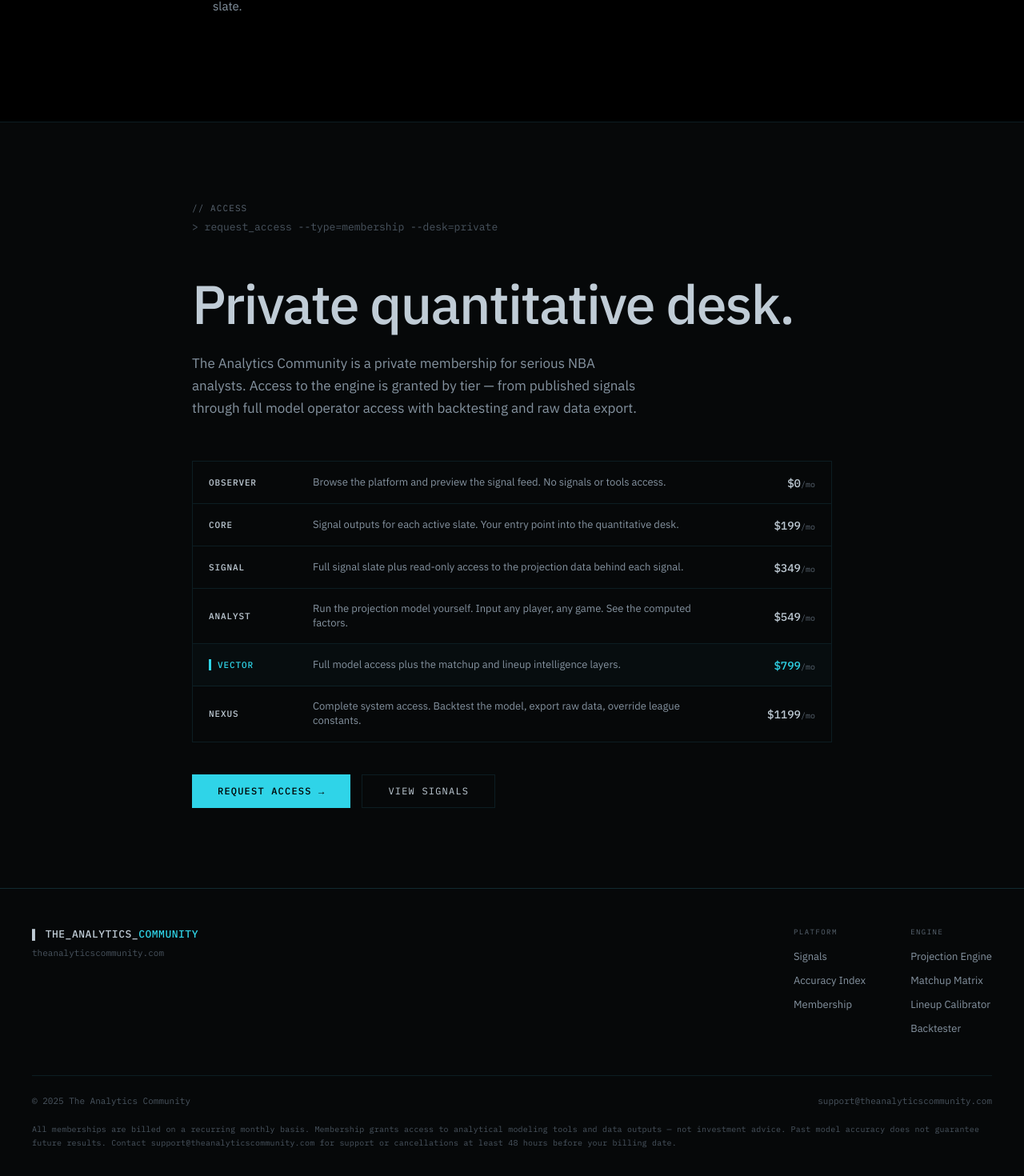
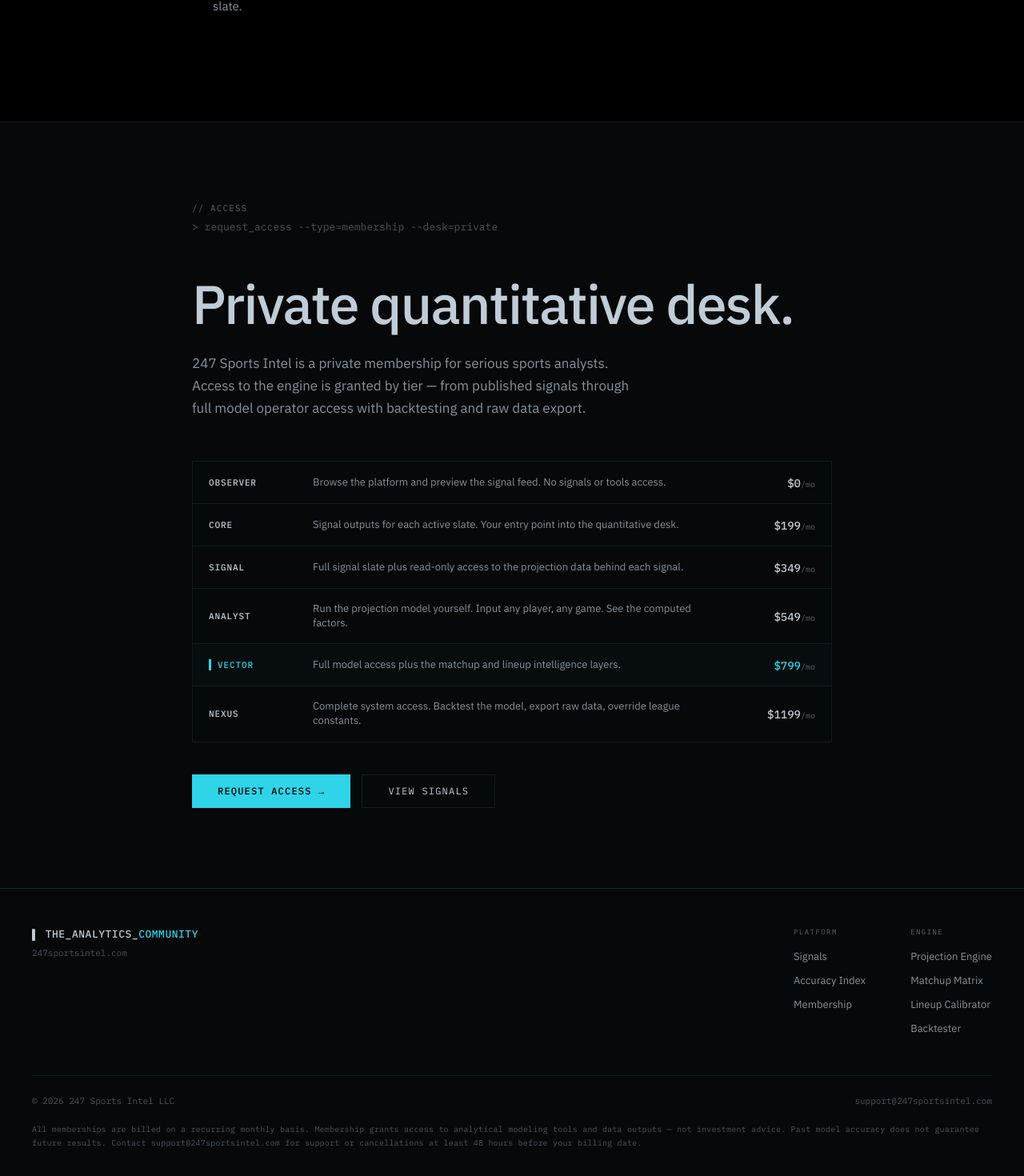
Before and after one commit to 247CashPicks/247-cash-picks, a Next.js app: page / in a window 1280 px wide. Shown: the part 2482-3952 px from the top of the page at 80% size. Built offline with nearby package versions, Linux system fonts and the light colour scheme; no server answers.

Commit message:
fix: restore preview auth and 247 branding

```diff
--- a/src/app/layout.tsx
+++ b/src/app/layout.tsx
@@ -27,7 +27,6 @@
   const sport = await getSport()
 
   return (
-    <ClerkProvider>
     <html lang="en">
       <head>
         <link rel="preconnect" href="https://fonts.googleapis.com" />
@@ -49,10 +48,11 @@
           minHeight: '100vh',
         }}
       >
+        <ClerkProvider>
           <SiteNav sport={sport} />
           {children}
+        </ClerkProvider>
       </body>
     </html>
-    </ClerkProvider>
   )
 }
--- a/src/app/page.tsx
+++ b/src/app/page.tsx
@@ -610,7 +610,7 @@
             color: C.muted, lineHeight: 1.65,
             margin: '0 0 52px', maxWidth: '560px',
           }}>
-            The Analytics Community is a private membership for serious NBA analysts.
+            247 Sports Intel is a private membership for serious sports analysts.
             Access to the engine is granted by tier — from published signals through full
             model operator access with backtesting and raw data export.
           </p>
@@ -769,7 +769,7 @@
             alignItems: 'center', flexWrap: 'wrap', gap: '12px',
           }}>
             <div style={{ fontFamily: F.mono, fontSize: '11px', color: C.faint }}>
-              © 2025 The Analytics Community
+              © 2026 247 Sports Intel LLC
             </div>
             <div style={{ fontFamily: F.mono, fontSize: '11px', color: C.faint }}>
               {BRAND.supportEmail}
--- a/src/config/brand.ts
+++ b/src/config/brand.ts
@@ -1,10 +1,10 @@
 export const BRAND = {
   slug:         'datanexus',                        // DB KEY — never change, used in all Supabase queries
-  name:         'The Analytics Community',
-  tagline:      'Run the model. See the gap.',
-  subTagline:   'Not a pick service — the engine itself.',
-  domain:       'theanalyticscommunity.com',
-  supportEmail: 'support@theanalyticscommunity.com',
+  name:         '247 Sports Intel',
+  tagline:      'AI-Powered Sports Intelligence',
+  subTagline:   'Data-driven analytics, predictive modeling, and member intelligence.',
+  domain:       '247sportsintel.com',
+  supportEmail: 'support@247sportsintel.com',
   supabaseUrl:  'https://pdqyolxcnlbsxenmcxwg.supabase.co',
 
   colors: {
```
Also changed, not shown: 1 other file (tests, documents, lock files or other folders). Lines whose indentation alone changed are shown as unchanged.
